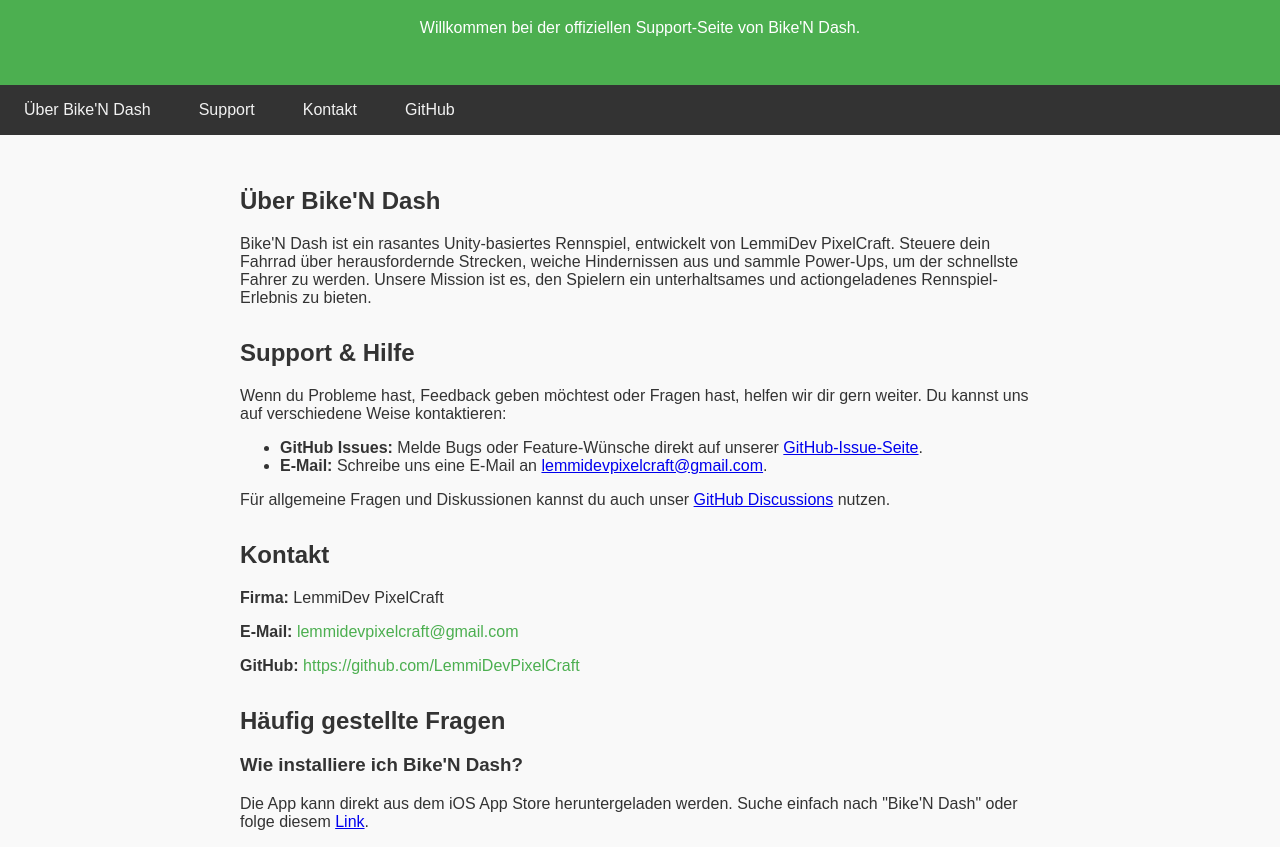
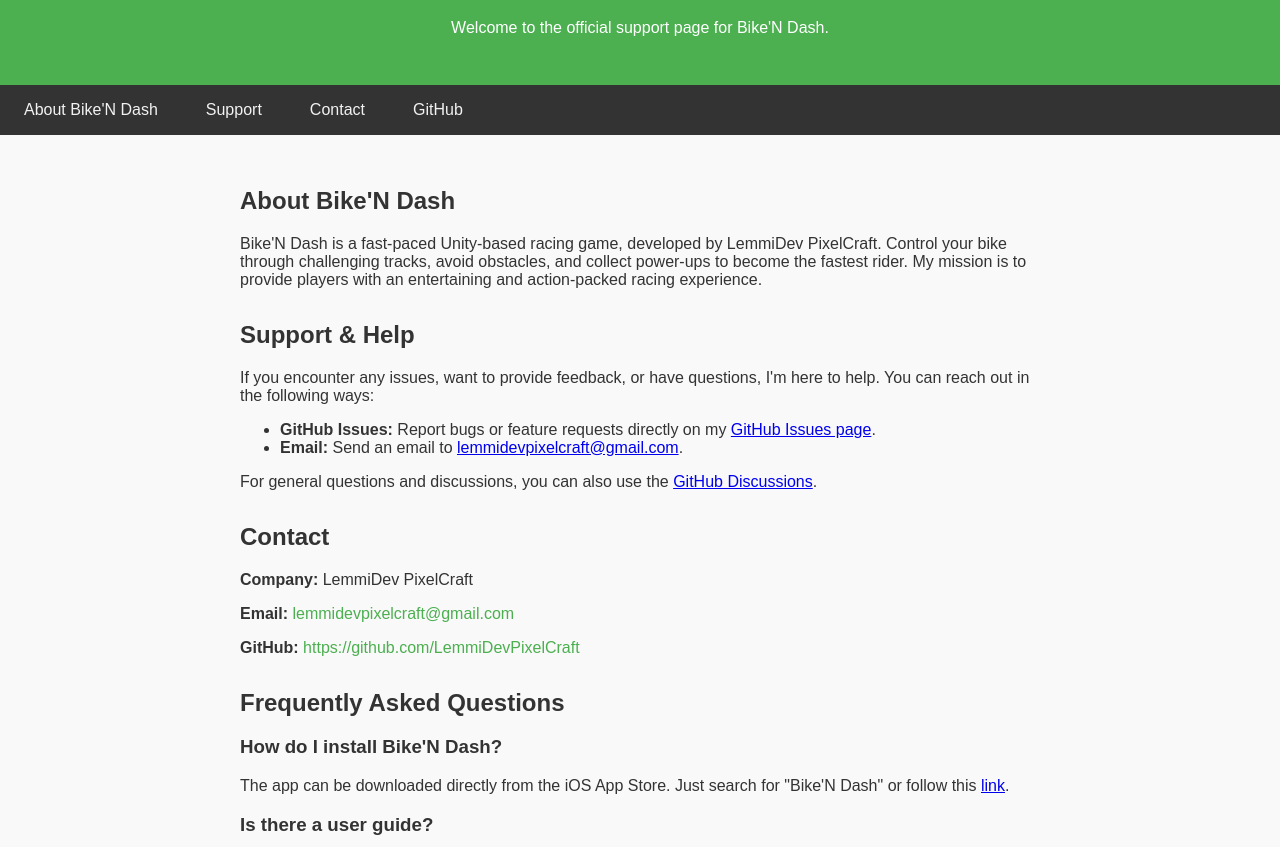
Before and after one commit to lemmidevpixelcraft/BikeNDash, a plain HTML site: page index.html in a window 1280 px wide. Shown: the part 93-940 px from the top of the page. Drawn offline with Linux system fonts and the light colour scheme.

Commit message:
Add files via upload

```diff
--- a/index.html
+++ b/index.html
@@ -1,6 +1,6 @@
 
 <!DOCTYPE html>
-<html lang="de">
+<html lang="en">
 <head>
     <meta charset="UTF-8">
     <meta name="viewport" content="width=device-width, initial-scale=1.0">
@@ -62,54 +62,52 @@
 
     <header>
         <h1>Bike'N Dash Support</h1>
-        <p>Willkommen bei der offiziellen Support-Seite von Bike'N Dash.</p>
+        <p>Welcome to the official support page for Bike'N Dash.</p>
     </header>
 
     <nav>
-        <a href="#about">Über Bike'N Dash</a>
+        <a href="#about">About Bike'N Dash</a>
         <a href="#support">Support</a>
-        <a href="#contact">Kontakt</a>
+        <a href="#contact">Contact</a>
         <a href="https://github.com/LemmiDevPixelCraft/BikeNDash" target="_blank">GitHub</a>
     </nav>
 
     <main>
         <section id="about">
-            <h2>Über Bike'N Dash</h2>
-            <p>Bike'N Dash ist ein rasantes Unity-basiertes Rennspiel, entwickelt von LemmiDev PixelCraft. Steuere dein Fahrrad über herausfordernde Strecken, weiche Hindernissen aus und sammle Power-Ups, um der schnellste Fahrer zu werden. Unsere Mission ist es, den Spielern ein unterhaltsames und actiongeladenes Rennspiel-Erlebnis zu bieten.</p>
+            <h2>About Bike'N Dash</h2>
+            <p>Bike'N Dash is a fast-paced Unity-based racing game, developed by LemmiDev PixelCraft. Control your bike through challenging tracks, avoid obstacles, and collect power-ups to become the fastest rider. My mission is to provide players with an entertaining and action-packed racing experience.</p>
         </section>
 
         <section id="support">
-            <h2>Support & Hilfe</h2>
-            <p>Wenn du Probleme hast, Feedback geben möchtest oder Fragen hast, helfen wir dir gern weiter. Du kannst uns auf verschiedene Weise kontaktieren:</p>
+            <h2>Support & Help</h2>
+            <p>If you encounter any issues, want to provide feedback, or have questions, I'm here to help. You can reach out in the following ways:</p>
             <ul>
-                <li><strong>GitHub Issues:</strong> Melde Bugs oder Feature-Wünsche direkt auf unserer <a href="https://github.com/LemmiDevPixelCraft/BikeNDash/issues" target="_blank">GitHub-Issue-Seite</a>.</li>
-                <li><strong>E-Mail:</strong> Schreibe uns eine E-Mail an <a href="mailto:lemmidevpixelcraft@gmail.com">lemmidevpixelcraft@gmail.com</a>.</li>
+                <li><strong>GitHub Issues:</strong> Report bugs or feature requests directly on my <a href="https://github.com/LemmiDevPixelCraft/BikeNDash/issues" target="_blank">GitHub Issues page</a>.</li>
+                <li><strong>Email:</strong> Send an email to <a href="mailto:lemmidevpixelcraft@gmail.com">lemmidevpixelcraft@gmail.com</a>.</li>
             </ul>
-            <p>Für allgemeine Fragen und Diskussionen kannst du auch unser <a href="https://github.com/LemmiDevPixelCraft/BikeNDash/discussions" target="_blank">GitHub Discussions</a> nutzen.</p>
+            <p>For general questions and discussions, you can also use the <a href="https://github.com/LemmiDevPixelCraft/BikeNDash/discussions" target="_blank">GitHub Discussions</a>.</p>
         </section>
 
         <section id="contact">
-            <h2>Kontakt</h2>
+            <h2>Contact</h2>
             <div class="contact-info">
-                <p><strong>Firma:</strong> LemmiDev PixelCraft</p>
-                <p><strong>E-Mail:</strong> <a href="mailto:lemmidevpixelcraft@gmail.com">lemmidevpixelcraft@gmail.com</a></p>
+                <p><strong>Company:</strong> LemmiDev PixelCraft</p>
+                <p><strong>Email:</strong> <a href="mailto:lemmidevpixelcraft@gmail.com">lemmidevpixelcraft@gmail.com</a></p>
                 <p><strong>GitHub:</strong> <a href="https://github.com/LemmiDevPixelCraft" target="_blank">https://github.com/LemmiDevPixelCraft</a></p>
             </div>
         </section>
 
         <section id="faq">
-            <h2>Häufig gestellte Fragen</h2>
-            <h3>Wie installiere ich Bike'N Dash?</h3>
-            <p>Die App kann direkt aus dem iOS App Store heruntergeladen werden. Suche einfach nach "Bike'N Dash" oder folge diesem <a href="https://apps.apple.com/de/app/bikendash/idDEINE_APP_ID" target="_blank">Link</a>.</p>
-            <h3>Gibt es eine Anleitung zur Nutzung?</h3>
-            <p>Ja, eine ausführliche Anleitung findest du in unserem <a href="https://github.com/LemmiDevPixelCraft/BikeNDash/wiki" target="_blank">GitHub Wiki</a>.</p>
-            <h3>Welche Lizenz hat Bike'N Dash?</h3>
-            <p>Bike'N Dash wird unter der MIT-Lizenz veröffentlicht. Siehe die <a href="https://github.com/LemmiDevPixelCraft/BikeNDash/blob/main/LICENSE" target="_blank">Lizenz-Datei</a> für Details.</p>
+            <h2>Frequently Asked Questions</h2>
+            <h3>How do I install Bike'N Dash?</h3>
+            <p>The app can be downloaded directly from the iOS App Store. Just search for "Bike'N Dash" or follow this <a href="https://apps.apple.com/us/app/bikendash/idYOUR_APP_ID" target="_blank">link</a>.</p>
+            <h3>Is there a user guide?</h3>
+            <p>Yes, you can find a detailed guide on my <a href="https://github.com/LemmiDevPixelCraft/BikeNDash/wiki" target="_blank">GitHub Wiki</a>.</p>
         </section>
     </main>
 
     <footer>
-        <p>&copy; 2025 LemmiDev PixelCraft. Alle Rechte vorbehalten.</p>
+        <p>&copy; 2025 LemmiDev PixelCraft. All rights reserved.</p>
     </footer>
 
 </body>
```
